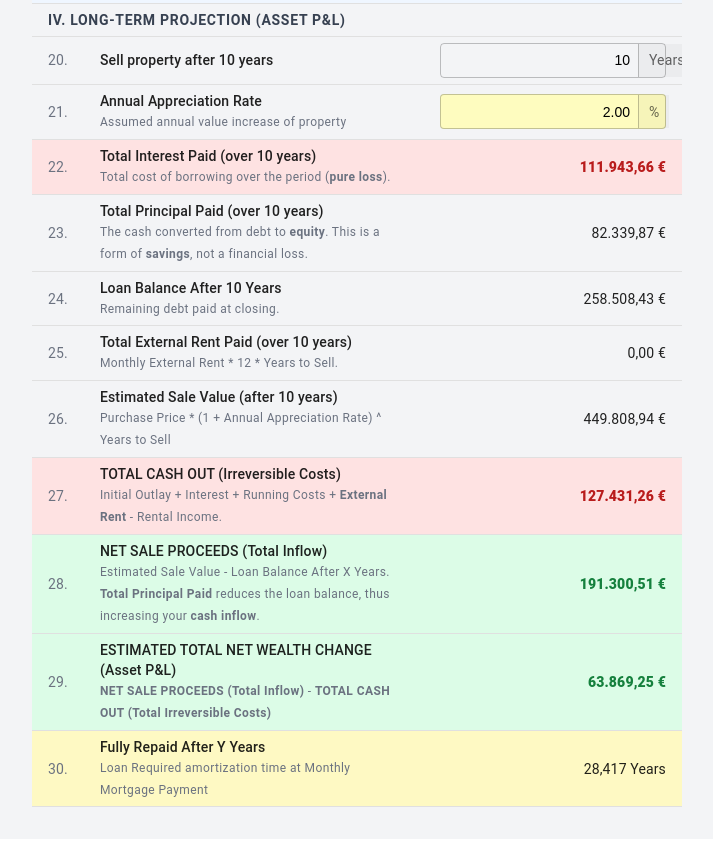
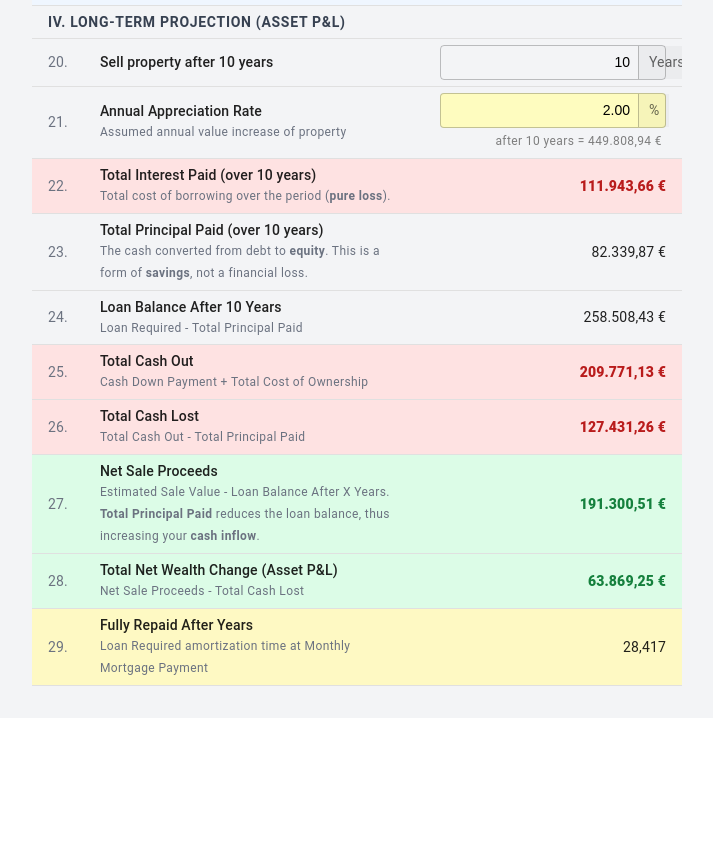
Before and after one commit to olayinkasf/hyposim, a React (Vite) app: page / in a window 1280 px wide. Shown: the part 1320-2165 px from the top of the page, without its empty margins (32-745 px from the left). After the commit the page ends 2046 px from the top, so only its background shows below. Built offline with nearby package versions, Linux system fonts and the light colour scheme.

Commit message:
We like how it looks now, but it is still too big

```diff
--- a/src/components/TableRow.tsx
+++ b/src/components/TableRow.tsx
@@ -94,7 +94,7 @@ export const TableRow: React.FC<TableRowProps> = ({
                                             color: '#7e7e7e',
                                             marginRight: '4px'
                                         }}>
-                                {line.evaluatedDescription || "= " + line.evaluatedDisplay}
+                                {(line.evaluatedDescription || "") + " = " + line.evaluatedDisplay}
                             </Typography>
                         </Box>
                     )}
--- a/src/data.tsx
+++ b/src/data.tsx
@@ -267,6 +267,8 @@ export const getRenderData = (inputs: SimulationInput): { renderData: RenderData
                     color: results.monthlyCashFlow > 0
                         ? 'green' : Math.abs(results.monthlyCashFlow) > inputs.desiredMonthlyCost
                             ? 'red' : 'highlight',
+                    evaluatedDisplay: format(Math.abs(results.monthlyCashFlow) * 12 * inputs.yearsToSell, 'currency'),
+                    evaluatedDescription: `after ${inputs.yearsToSell} years`,
                     isCost: true
                 },
             ]
@@ -290,8 +292,11 @@ export const getRenderData = (inputs: SimulationInput): { renderData: RenderData
                     isInput: true,
                     stateKey: 'annualAppreciationRate',
                     isPercent: true,
-                    inputHighlight: true
+                    inputHighlight: true,
+                    evaluatedDisplay: format(results.estimatedSaleValue, 'currency'),
+                    evaluatedDescription: `after ${inputs.yearsToSell} years`
                 },
+
                 {
                     metric: `Total Interest Paid (over ${inputs.yearsToSell} years)`,
                     value: results.totalInterestPaid,
@@ -309,30 +314,26 @@ export const getRenderData = (inputs: SimulationInput): { renderData: RenderData
                     metric: `Loan Balance After ${inputs.yearsToSell} Years`,
                     value: results.loanBalanceAtSale,
                     format: 'currency',
-                    calc: 'Remaining debt paid at closing.'
+                    calc: 'Loan Required - Total Principal Paid'
                 },
                 {
-                    metric: `Total External Rent Paid (over ${inputs.yearsToSell} years)`,
-                    value: results.totalExternalRentPeriod,
+                    metric: `Total Cash Out`,
+                    value: inputs.cashDownPayment + results.totalAnnualCost * inputs.yearsToSell,
                     format: 'currency',
-                    calc: 'Monthly External Rent * 12 * Years to Sell.'
-                },
-                {
-                    metric: `Estimated Sale Value (after ${inputs.yearsToSell} years)`,
-                    value: results.estimatedSaleValue,
-                    format: 'currency',
-                    calc: `Purchase Price * (1 + Annual Appreciation Rate) ^ Years to Sell`
-                },
-                {
-                    metric: `TOTAL CASH OUT (Irreversible Costs)`,
-                    value: results.totalCashOut,
-                    format: 'currency',
-                    calc: 'Initial Outlay + Interest + Running Costs + <strong>External Rent</strong> - Rental Income.',
+                    calc: 'Cash Down Payment + Total Cost of Ownership',
                     color: 'red',
                     isCost: true
                 },
                 {
-                    metric: `NET SALE PROCEEDS (Total Inflow)`,
+                    metric: `Total Cash Lost`,
+                    value: inputs.cashDownPayment + results.totalAnnualCost * inputs.yearsToSell - results.totalPrincipalPaid,
+                    format: 'currency',
+                    calc: 'Total Cash Out - Total Principal Paid',
+                    color: 'red',
+                    isCost: true
+                },
+                {
+                    metric: `Net Sale Proceeds`,
                     value: results.netSaleProceeds,
                     format: 'currency',
                     calc: 'Estimated Sale Value - Loan Balance After X Years. <strong>Total Principal Paid</strong> reduces the loan balance, thus increasing your <strong>cash inflow</strong>.',
@@ -340,15 +341,15 @@ export const getRenderData = (inputs: SimulationInput): { renderData: RenderData
                     flow: true
                 },
                 {
-                    metric: `ESTIMATED TOTAL NET WEALTH CHANGE (Asset P&L)`,
+                    metric: `Total Net Wealth Change (Asset P&L)`,
                     value: results.netProceeds,
                     format: 'currency',
-                    calc: '<strong>NET SALE PROCEEDS (Total Inflow)</strong> - <strong>TOTAL CASH OUT (Total Irreversible Costs)</strong>',
+                    calc: 'Net Sale Proceeds - Total Cash Lost',
                     color: results.netProceeds > 0 ? 'green' : 'red',
                     flow: true
                 },
                 {
-                    metric: 'Fully Repaid After Y Years',
+                    metric: 'Fully Repaid After Years',
                     value: typeof results.repaymentYears === 'number' ? results.repaymentYears : 0,
                     format: 'number',
                     calc: 'Loan  Required amortization time at Monthly Mortgage Payment',
```
